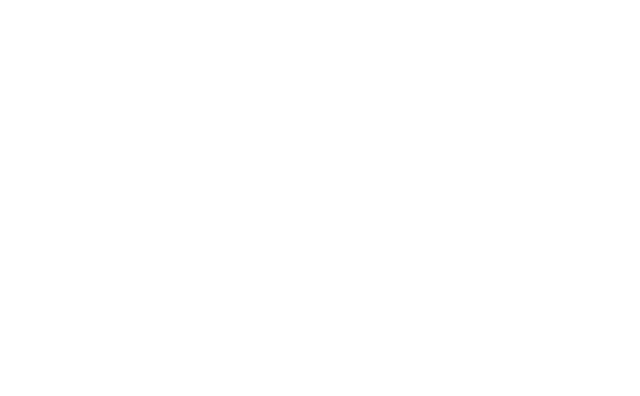
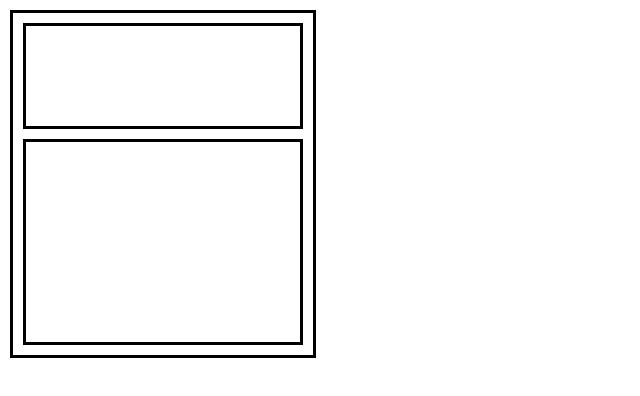
Before and after one commit to juregvoz/scoreboard-frontend, a React (Create React App) app: page / in a window 1280 px wide. Shown: the top 396 px of the page, without its empty margins (0-640 px from the left). Built offline with nearby package versions, Linux system fonts and the light colour scheme.

Commit message:
Add main components

```diff
--- a/src/App.css
+++ b/src/App.css
@@ -1,3 +1,17 @@
 .App {
+  border-style: solid;
+  width: 300px;
+  margin: 10px;
+}
 
+.MatchStarter {
+  border-style: solid;
+  height: 100px;
+  margin: 10px;
 }
+
+.Scoreboard {
+  border-style: solid;
+  height: 200px;
+  margin: 10px;
+}
--- a/src/App.js
+++ b/src/App.js
@@ -1,10 +1,14 @@
-import logo from './logo.svg';
 import './App.css';
+
+import MatchStarter from "./components/MatchStarter.js";
+import Scoreboard from "./components/Scoreboard.js";
+
 
 function App() {
   return (
     <div className="App">
-
+      <MatchStarter />
+      <Scoreboard />
     </div>
   );
 }
--- /dev/null
+++ b/src/components/MatchStarter.js
@@ -0,0 +1,7 @@
+import "../App.css";
+
+function MatchStarter() {
+  return <div className="MatchStarter"></div>;
+}
+
+export default MatchStarter;
--- /dev/null
+++ b/src/components/Scoreboard.js
@@ -0,0 +1,7 @@
+import "../App.css";
+
+function Scoreboard() {
+  return <div className="Scoreboard"></div>;
+}
+
+export default Scoreboard;
```
